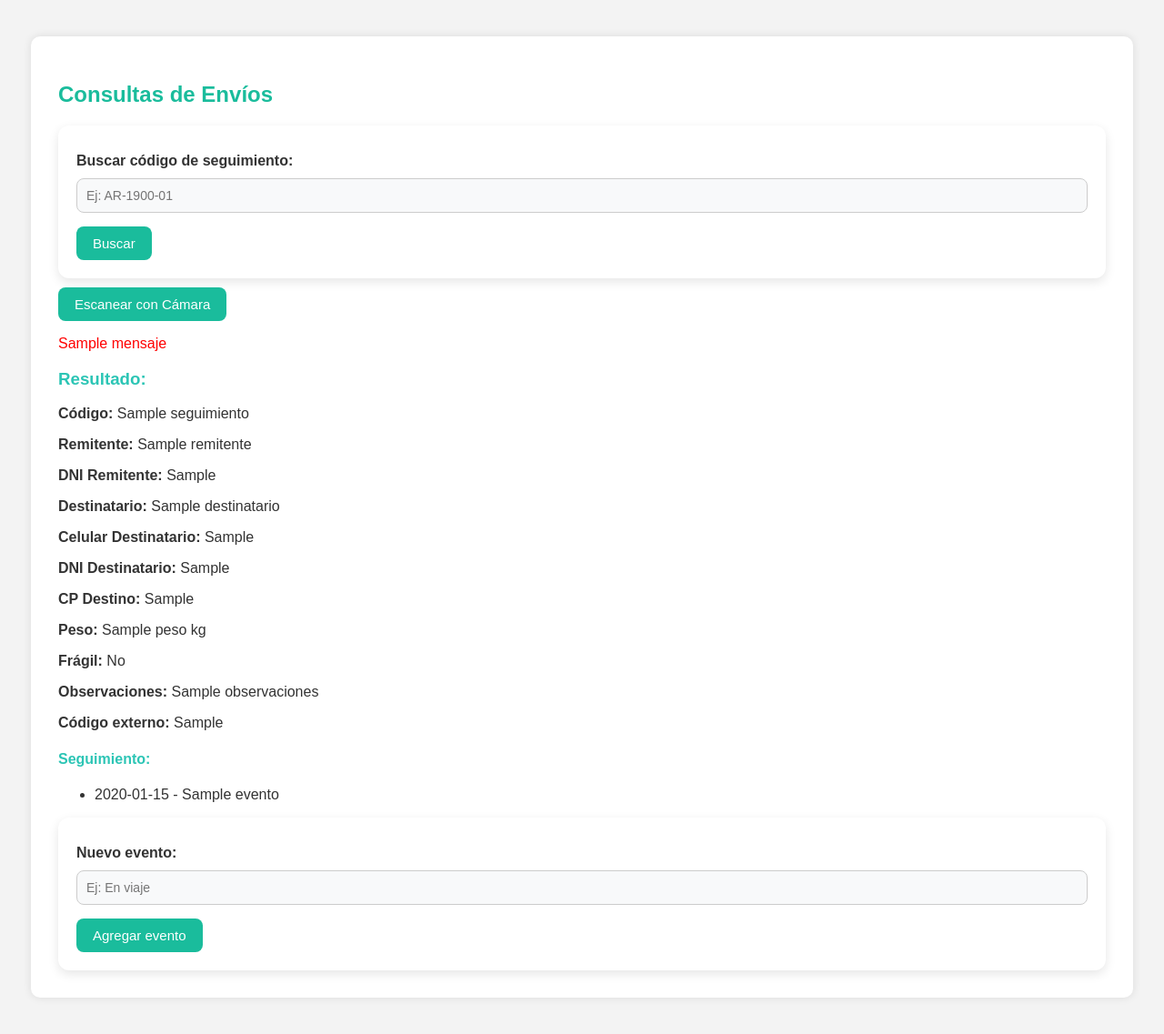
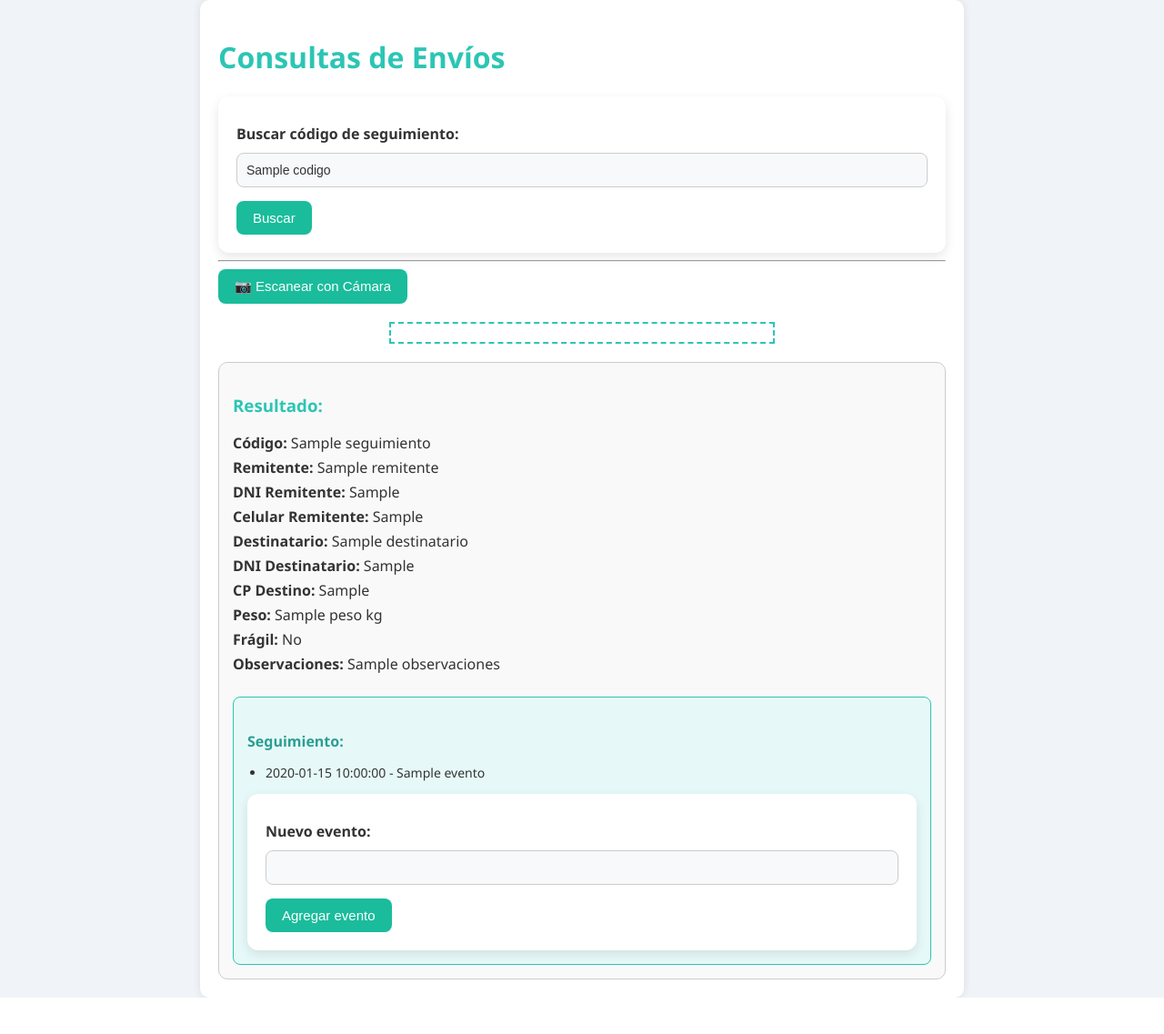
Before and after one commit to lluqlu/mi-etiquetas-deploy, a Flask app: template templates/consultas.html in a window 1280 px wide. Shown: the whole page at 91% size. After the commit the page ends 1097 px from the top, so only its background shows below. Run offline with Flask 2, Linux system fonts and the light colour scheme; the template is opened without the code that fills it: most values are stand-ins (such as "Sample title", 1, 10 or a date in 2020); some libraries are stand-ins or nearby versions.

Commit message:
se corrije lector de codigo

```diff
--- a/app.py
+++ b/app.py
@@ -22,7 +22,8 @@ app = Flask(__name__)
 app.secret_key = os.environ.get("SECRET_KEY", "etiqueta_secreta")
 
 def conectar_bd():
-    return sqlite3.connect("datos.db")
+    #return sqlite3.connect("datos.db")
+    return sqlite3.connect("/data/datos.db")
 
 # --------- AUTENTICACIÓN BÁSICA --------- #
 def check_auth(username, password):
--- a/templates/consultas.html
+++ b/templates/consultas.html
@@ -1,128 +1,136 @@
-{% extends "base.html" %}
-{% block content %}
-<div class="contenedor">
-    <h2 class="titulo">Consultas de Envíos</h2>
-
-    <form id="formulario-busqueda" method="POST" action="/consultas">
+<!DOCTYPE html>
+<html lang="es">
+<head>
+  <meta charset="UTF-8">
+  <meta name="viewport" content="width=device-width, initial-scale=1.0">
+  <title>Consultas de Envíos</title>
+  <link rel="stylesheet" href="/static/styles.css">
+  <script src="https://cdnjs.cloudflare.com/ajax/libs/quagga/0.12.1/quagga.min.js"></script>
+  <style>
+    #scanner {
+      width: 100%;
+      max-width: 400px;
+      margin: 20px auto;
+      border: 2px dashed #2cc5b5;
+      padding: 10px;
+    }
+    #resultado {
+      margin-top: 20px;
+      font-size: 16px;
+      font-weight: bold;
+      color: #333;
+    }
+    .datos-envio {
+      margin-top: 20px;
+      padding: 15px;
+      border: 1px solid #ccc;
+      border-radius: 10px;
+      background-color: #f9f9f9;
+    }
+    .datos-envio p {
+      margin: 5px 0;
+    }
+    .eventos {
+      margin-top: 25px;
+      padding: 15px;
+      border: 1px solid #2cc5b5;
+      border-radius: 8px;
+      background-color: #e6f9f8;
+    }
+    .eventos h4 {
+      margin-bottom: 10px;
+      color: #2b9d94;
+    }
+    .eventos ul {
+      padding-left: 20px;
+    }
+    .eventos li {
+      margin-bottom: 5px;
+    }
+  </style>
+</head>
+<body>
+<div class="container">
+  <h1>Consultas de Envíos</h1>
+  <form method="GET" action="/consultas">
     <label for="codigo">Buscar código de seguimiento:</label>
-        <input type="text" name="codigo" placeholder="Ej: AR-1900-01" class="input-busqueda">
-
+    <input type="text" name="codigo" id="codigo" placeholder="Ej: AR-1900-01" value="{{ codigo or '' }}">
     <button type="submit">Buscar</button>
   </form>
 
-    <div class="contenedor-escaneo">
-      <button type="button" onclick="iniciarEscaneo()">
-          <i class="fas fa-camera"></i> Escanear con Cámara
-      </button>
-    </div>
+  <hr>
 
-    <div id="lector-camara" style="width: 300px; margin-top: 10px;"></div>
-
-    <div id="spinner">
-        <div class="loader"></div>
-    </div>
-
-    {% if mensaje %}
-        <p style="color: red;">{{ mensaje }}</p>
-    {% endif %}
+  <button onclick="iniciarEscaneo()">📷 Escanear con Cámara</button>
+  <div id="scanner"></div>
+  <div id="resultado"></div>
 
   {% if resultado %}
-    <div class="resultado">
+    <div class="datos-envio">
       <h3>Resultado:</h3>
       <p><strong>Código:</strong> {{ resultado['Seguimiento'] }}</p>
       <p><strong>Remitente:</strong> {{ resultado['Remitente'] }}</p>
-        <p><strong>DNI Remitente:</strong> {{ resultado['DNI Remitente'] }}</p>
+      <p><strong>DNI Remitente:</strong> {{ resultado['DNI Rem'] }}</p>
+      <p><strong>Celular Remitente:</strong> {{ resultado['Cel Rem'] }}</p>
       <p><strong>Destinatario:</strong> {{ resultado['Destinatario'] }}</p>
-        <p><strong>Celular Destinatario:</strong> {{ resultado['Celular Destinatario'] }}</p>
-        <p><strong>DNI Destinatario:</strong> {{ resultado['DNI Destinatario'] }}</p>
-        <p><strong>CP Destino:</strong> {{ resultado['CP Destino'] }}</p>
+      <p><strong>DNI Destinatario:</strong> {{ resultado['DNI Dest'] }}</p>
+      <p><strong>CP Destino:</strong> {{ resultado['CP Dest'] }}</p>
       <p><strong>Peso:</strong> {{ resultado['Peso'] }} kg</p>
-        <p><strong>Frágil:</strong> {{ "Sí" if resultado['Frágil'] else "No" }}</p>
+      <p><strong>Frágil:</strong> {{ 'Sí' if resultado['Frágil'] == '1' else 'No' }}</p>
       <p><strong>Observaciones:</strong> {{ resultado['Observaciones'] }}</p>
-        {% if not resultado['codigo_externo'] %}
-        <form method="POST" action="/agregar_codigo_externo" style="margin-top: 15px;">
-        <input type="hidden" name="codigo" value="{{ resultado['Seguimiento'] }}">
-        <label for="codigo_externo">Código externo (Andreani, etc):</label>
-        <input type="text" name="codigo_externo" required>
-        <button type="submit">Guardar</button>
-        </form>
+
+      <div class="eventos">
+        <h4>Seguimiento:</h4>
+        {% if eventos %}
+          <ul>
+            {% for ev in eventos %}
+              <li>{{ ev.fecha }} - {{ ev.evento }}</li>
+            {% endfor %}
+          </ul>
         {% else %}
-       <p><strong>Código externo:</strong> {{ resultado['codigo_externo'] }}</p>
+          <p>No hay eventos registrados aún.</p>
         {% endif %}
 
-
-        <div class="seguimiento">
-            <h4>Seguimiento:</h4>
-            <ul>
-                {% for evento in eventos %}
-                <li>{{ evento['fechahora'] }} - {{ evento['evento'] }}</li>
-                {% endfor %}
-            </ul>
         <form method="POST" action="/consultas">
-                <input type="hidden" name="codigo" value="{{ resultado['Seguimiento'] }}">
+          <input type="hidden" name="codigo" value="{{ codigo }}">
           <label for="evento">Nuevo evento:</label>
-                <input type="text" name="evento" id="evento" placeholder="Ej: En viaje" required>
+          <input type="text" name="evento" id="evento" required maxlength="100">
           <button type="submit">Agregar evento</button>
         </form>
       </div>
     </div>
+  {% elif codigo %}
+    <p style="color:red;">No se encontraron resultados para <strong>{{ codigo }}</strong>.</p>
   {% endif %}
 </div>
 
-<!-- Estilos para el spinner -->
-<style>
-  #spinner {
-    display: none;
-    margin-top: 10px;
-  }
-
-  .loader {
-    border: 6px solid #f3f3f3;
-    border-top: 6px solid #3498db;
-    border-radius: 50%;
-    width: 40px;
-    height: 40px;
-    animation: spin 0.8s linear infinite;
-    margin: auto;
-  }
-
-  @keyframes spin {
-    0% { transform: rotate(0deg); }
-    100% { transform: rotate(360deg); }
-  }
-</style>
-
-<!-- Script del escáner + spinner -->
-<script src="https://unpkg.com/html5-qrcode" type="text/javascript"></script>
 <script>
 function iniciarEscaneo() {
-    const scanner = new Html5Qrcode("lector-camara");
-    const config = {
-      fps: 10,
-      qrbox: 250,
-      formatsToSupport: [Html5QrcodeSupportedFormats.CODE_128],
-      facingMode: { exact: "environment" }
-    };
+  Quagga.init({
+    inputStream: {
+      type: "LiveStream",
+      constraints: {
+        facingMode: "environment"
+      },
+      target: document.querySelector('#scanner')
+    },
+    decoder: {
+      readers: ["code_128_reader"]
+    }
+  }, function(err) {
+    if (err) {
+      console.error(err);
+      return;
+    }
+    Quagga.start();
+  });
 
-    scanner.start(
-      { facingMode: "environment" },
-      config,
-      (decodedText, decodedResult) => {
-        document.getElementById("codigo").value = decodedText;
-        scanner.stop().then(() => {
-          document.getElementById("formulario-busqueda").submit();
-        });
-      },
-      (errorMessage) => {
-        // errores ignorados
-      }
-    ).catch(err => {
-      console.error("Error al iniciar escáner:", err);
+  Quagga.onDetected(function(result) {
+    const codigo = result.codeResult.code;
+    document.getElementById("codigo").value = codigo;
+    document.querySelector("form").submit();
+    Quagga.stop();
   });
 }
-
-  document.getElementById("formulario-busqueda").addEventListener("submit", function () {
-    document.getElementById("spinner").style.display = "block";
-  });
 </script>
-{% endblock %}
+</body>
+</html>
```
Lines whose indentation alone changed are shown as unchanged.
